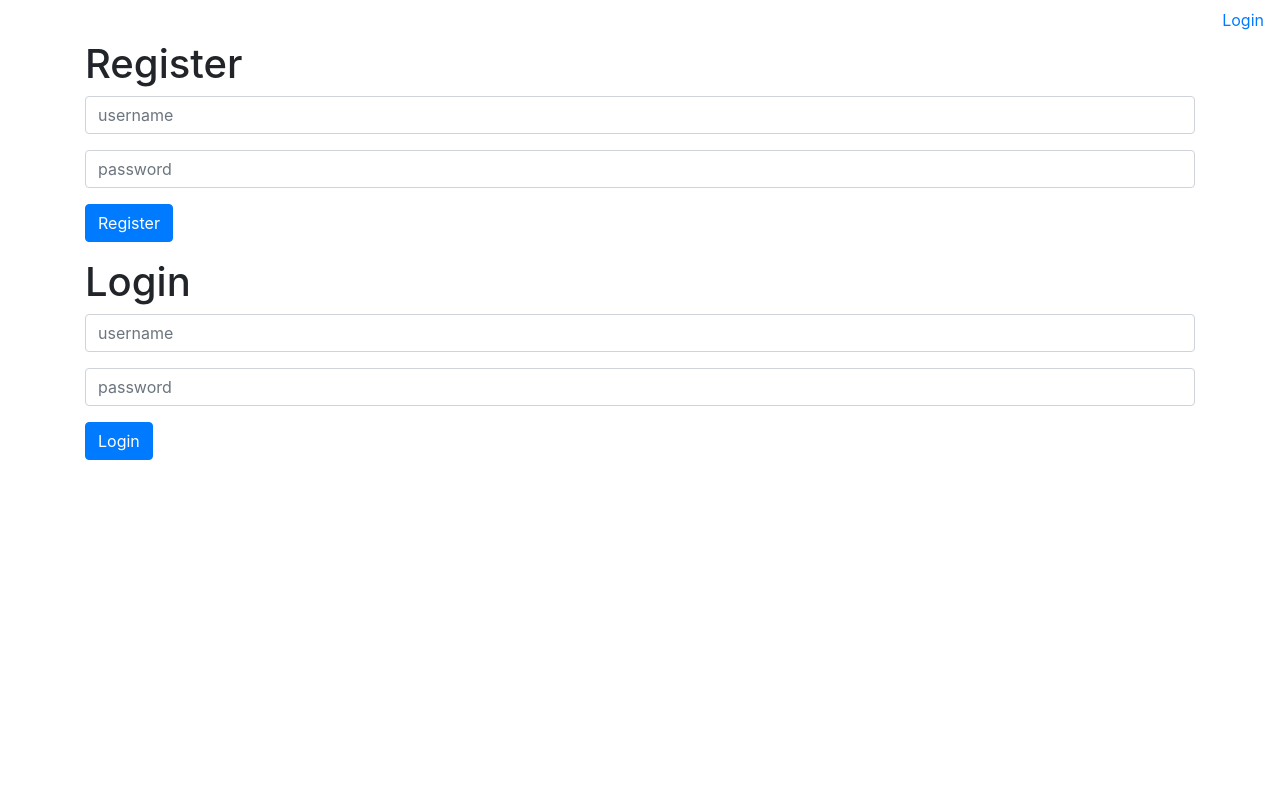
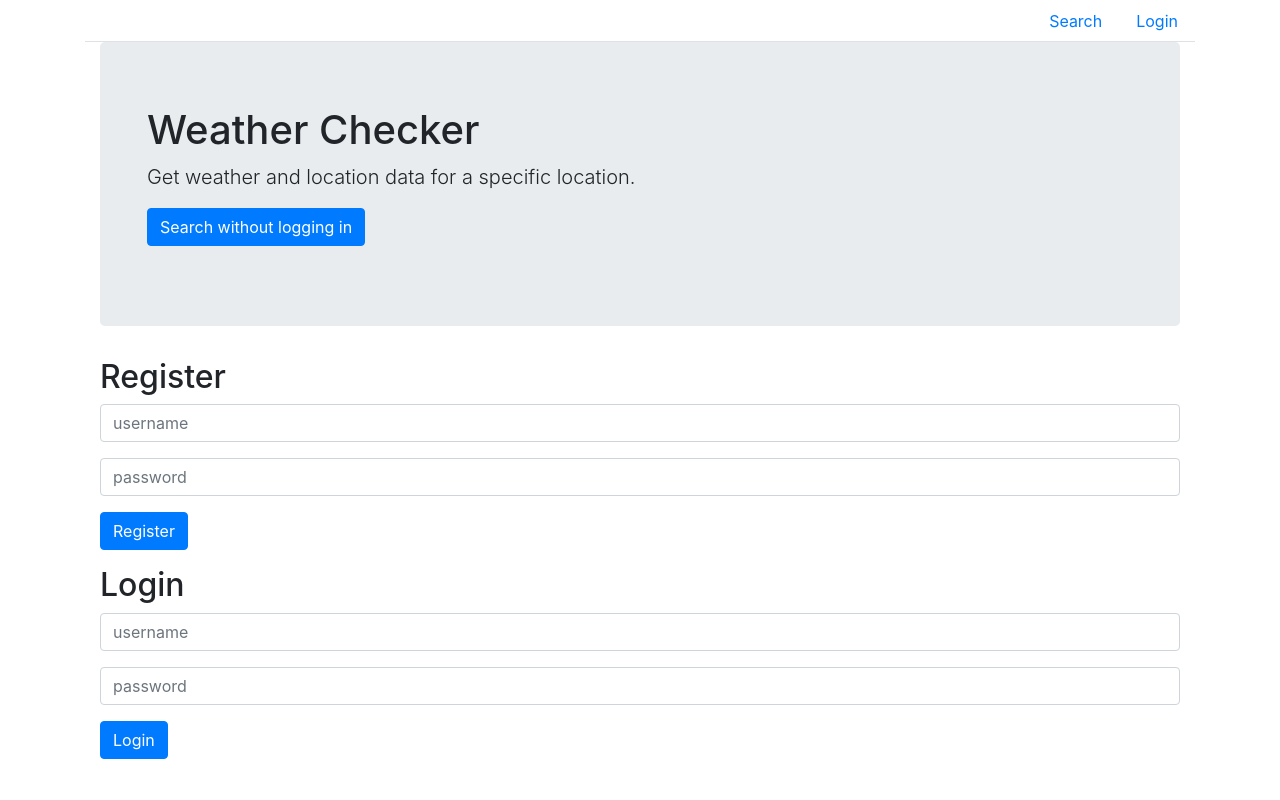
Before and after one commit to scottsalvaggio/project1, a Flask app: page / in a window 1280 px wide. Run offline with Flask 2, Linux system fonts and the light colour scheme; some libraries are stand-ins or nearby versions.

Commit message:
Updated the templates, improving the UX and cleaning up the HTML.

```diff
--- a/templates/error.html
+++ b/templates/error.html
@@ -6,7 +6,7 @@
 
 {% block body %}
     <h1>Error</h1>
-
-    {{ message }}
-    <a href="{{ url_for('index') }}">Back</a>
+    <div class="alert alert-danger" role="alert">
+        {{ message }}
+    </div>
 {% endblock %}
--- a/templates/index.html
+++ b/templates/index.html
@@ -5,28 +5,34 @@
 {% endblock %}
 
 {% block body %}
-    <h1>Register</h1>
 
+    <div class="jumbotron">
+        <div class="container">
+            <h1>Weather Checker</h1>
+            <p class="lead">Get weather and location data for a specific location.</p>
+            <p><a class="btn btn-primary" href="{{ url_for('search') }}">Search without logging in</a></p>
+        </div>
+    </div>
+    <h2>Register</h2>
     <form action="{{ url_for('register') }}" method="post">
         <div class="form-group">
-            <input class="form-control" name="username" placeholder="username">
+            <input class="form-control" name="username" placeholder="username" required>
         </div>
         <div class="form-group">
-            <input class="form-control" name="password" type="password" placeholder="password">
+            <input class="form-control" name="password" type="password" placeholder="password" required>
         </div>
         <div class="form-group">
             <button class="btn btn-primary">Register</button>
         </div>
     </form>
 
-    <h1>Login</h1>
-
+    <h2>Login</h2>
     <form action="{{ url_for('login') }}" method="post">
         <div class="form-group">
-            <input class="form-control" name="username" placeholder="username">
+            <input class="form-control" name="username" placeholder="username" required>
         </div>
         <div class="form-group">
-            <input class="form-control" name="password" type="password" placeholder="password">
+            <input class="form-control" name="password" type="password" placeholder="password" required>
         </div>
         <div class="form-group">
             <button class="btn btn-primary">Login</button>
--- a/templates/layout.html
+++ b/templates/layout.html
@@ -5,18 +5,25 @@
         <link rel="stylesheet" href="https://stackpath.bootstrapcdn.com/bootstrap/4.1.1/css/bootstrap.min.css" integrity="sha384-WskhaSGFgHYWDcbwN70/dfYBj47jz9qbsMId/iRN3ewGhXQFZCSftd1LZCfmhktB" crossorigin="anonymous">
     </head>
     <body>
-        <ul class="nav justify-content-end">
+        <div class="container">
+            <nav>
+                <ul class="nav nav-tabs justify-content-end">
+                    <li class="nav-item">
+                        <a class="nav-link" href="{{ url_for('search') }}">Search</a>
+                    </li>
                     <li class="nav-item">
                         {% if session.user_id %}
-                <a class="nav-link active" href="{{ url_for('logout') }}">Logout</a>
+                        <a class="nav-link" href="{{ url_for('logout') }}">Logout</a>
                         {% else %}
-                <a class="nav-link active" href="{{ url_for('index') }}">Login</a>
+                        <a class="nav-link" href="{{ url_for('index') }}">Login</a>
                         {% endif %}
                     </li>
                 </ul>
+            </nav>
             <div class="container">
                 {% block body %}
                 {% endblock %}
             </div>
+        </div>
     </body>
 </html>
--- a/templates/location.html
+++ b/templates/location.html
@@ -6,7 +6,6 @@
 
 {% block body %}
     <h1>Location Details</h1>
-
     <table class="table table-striped">
         <thead>
             <th scope="col">Location</th>
@@ -44,7 +43,6 @@
 
     {% if check_ins %}
     <h1>Check-Ins</h1>
-
     <table class="table table-striped">
         <thead>
             <th scope="col">User</th>
--- a/templates/locations.html
+++ b/templates/locations.html
@@ -6,7 +6,6 @@
 
 {% block body %}
     <h1>Location Results</h1>
-
     <ul>
         {% for location in locations %}
         <li>
--- a/templates/search.html
+++ b/templates/search.html
@@ -6,20 +6,15 @@
 
 {% block body %}
     <h1>Search for a location</h1>
-
     <form action="{{ url_for('locations') }}" method="post">
-
         <div class="form-group">
             <input class="form-control" name="zip_code" placeholder="ZIP code">
         </div>
-
         <div class="form-group">
             <input class="form-control" name="city" placeholder="city or town">
         </div>
-
         <div class="form-group">
             <button class="btn btn-primary">Search</button>
         </div>
-
     </form>
 {% endblock %}
--- a/templates/success.html
+++ b/templates/success.html
@@ -8,5 +8,5 @@
       <div class="alert alert-success" role="alert">
         Congratulations! You have successfully registered.
       </div>
-      <a href="{{ url_for('index') }}">Login</a>
+      <a href="{{ url_for('index') }}">Back to login</a>
 {% endblock %}
```
Also changed, not shown: 2 other files. Lines whose indentation alone changed are shown as unchanged.
